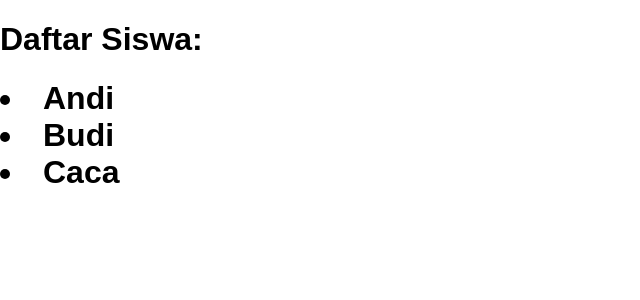
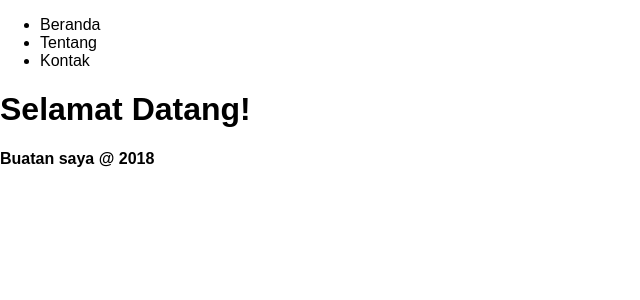
Before and after one commit to herdianajones/reactjs, a React (Create React App) app: page / in a window 1280 px wide. Shown: the top 300 px of the page, without its empty margins (0-640 px from the left). Built offline with nearby package versions, Linux system fonts and the light colour scheme.

Commit message:
lesson 12 added

```diff
--- a/src/App.js
+++ b/src/App.js
@@ -1,6 +1,6 @@
 import React, { Component } from 'react';
-import logo from './logo.svg';
-import './App.css';
+import Header from './component/Header';
+import Footer from './component/Footer';
 
 class App extends Component {
   render() {
@@ -9,8 +9,9 @@ class App extends Component {
 
     return (
       <div>
-        <h1>Daftar Siswa:</h1>
-        <h1>{listSiswa}</h1>
+        <Header />
+        <h1>Selamat Datang!</h1>
+        <Footer />
       </div>
     );
   }
--- /dev/null
+++ b/src/component/Footer.js
@@ -0,0 +1,13 @@
+import React, { Component } from 'react';
+
+class Footer extends Component {
+    render() {
+        return (
+            <div>
+                <h4>Buatan saya @ 2018</h4>
+            </div>
+        );
+    }
+}
+
+export default Footer;
--- /dev/null
+++ b/src/component/Header.js
@@ -0,0 +1,17 @@
+import React, { Component } from 'react';
+
+class Header extends Component {
+    render() {
+        return (
+            <div>
+                <ul>
+                    <li>Beranda</li>
+                    <li>Tentang</li>
+                    <li>Kontak</li>
+                </ul>
+            </div>
+        );
+    }
+}
+
+export default Header;
```
